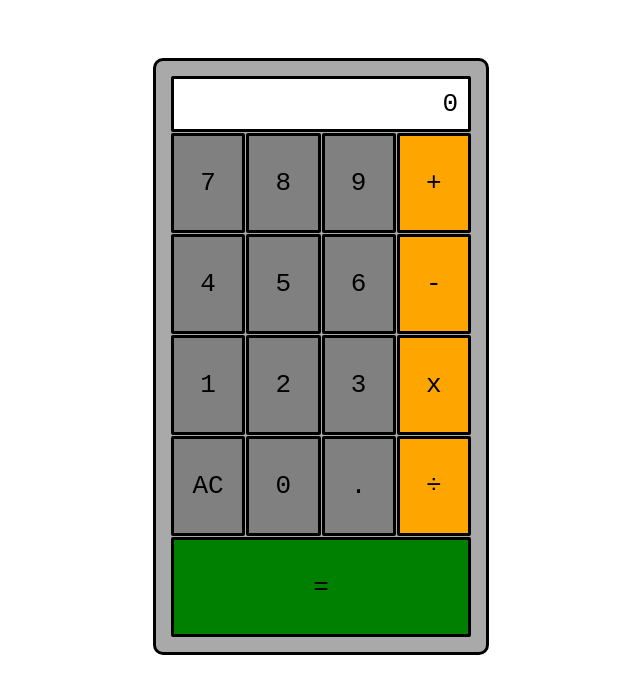
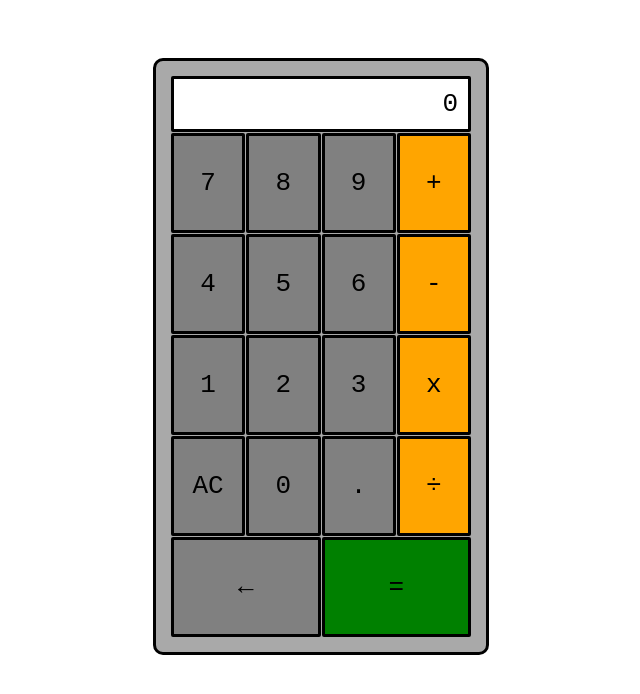
Before and after one commit to jonnymortemore/odin-calculator, a plain HTML site: page index.html in a window 1280 px wide. Shown: the whole page, without its empty margins (319-959 px from the left). Drawn offline with Linux system fonts and the light colour scheme.

Commit message:
Add back button HTML, CSS and javascript function

```diff
--- a/code.js
+++ b/code.js
@@ -96,11 +96,9 @@ function deleteValue() {
     let new_text = display.textContent;
 
     display.textContent = new_text.slice(0, new_text.length - 1);
-    console.log(`"${display.textContent}"`)
     if (display.textContent === "") {
         display.textContent = "0";
     }
-
     if (calculatorValues.operand === "" && calculatorValues.number1 != "") {
         calculatorValues.number1 = calculatorValues.number1.slice(0, calculatorValues.number1.length - 1);
     }
@@ -156,6 +154,7 @@ document.querySelector('.decimal').addEventListener('click', () => {
     }
 })
 
+//keyboard key detection
 document.addEventListener('keydown', function(event) {
     numbers = ["0","1","2","3","4","5","6","7","8","9"];
     operands = ["+", "-", "/", "*"]
@@ -171,3 +170,8 @@ document.addEventListener('keydown', function(event) {
     }
 
 })
+
+//back button
+document.querySelector('.back').addEventListener('click', () => {
+    deleteValue()
+})
--- a/index.html
+++ b/index.html
@@ -27,6 +27,7 @@
             <button class="calculator-button number" data-value="0">0</button>
             <button class="calculator-button decimal">.</button>
             <button class="calculator-button operand" data-value="/">÷</button>
+            <button class="calculator-button back">←</button>
             <button class="calculator-button equals">=</button>
         </div>
     </div>
--- a/styles.css
+++ b/styles.css
@@ -32,8 +32,12 @@
     border: 3px solid  black;
 }
 
-.calculator-button.equals, .display {
+.display  {
     grid-column: span 4;
+}
+
+.calculator-button.equals, .back {
+    grid-column: span 2;
 }
 
 .calculator-button {
@@ -43,7 +47,7 @@
     font-size: 2rem;
 }
 
-.number, .decimal, .clear {
+.number, .decimal, .clear, .back {
     background-color: var(--number-colour);
 }
 
```
